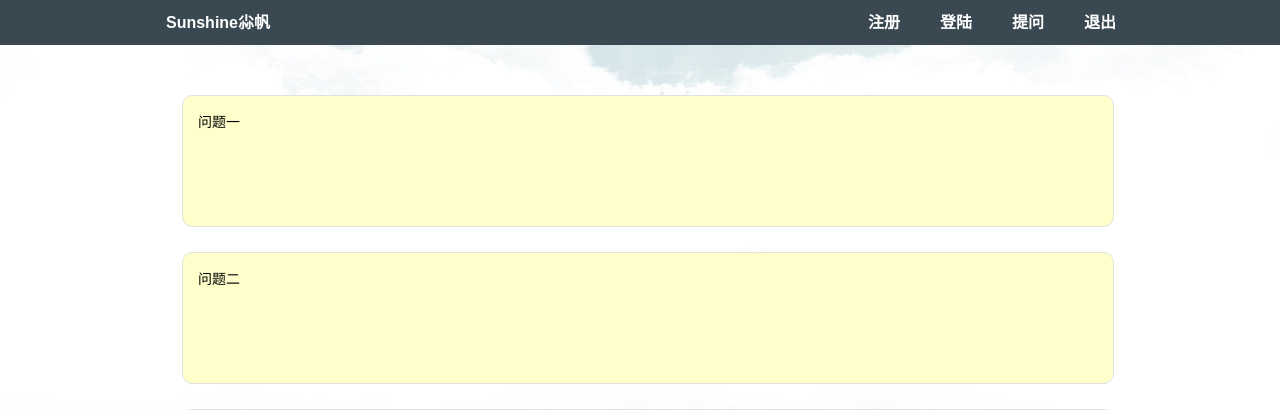
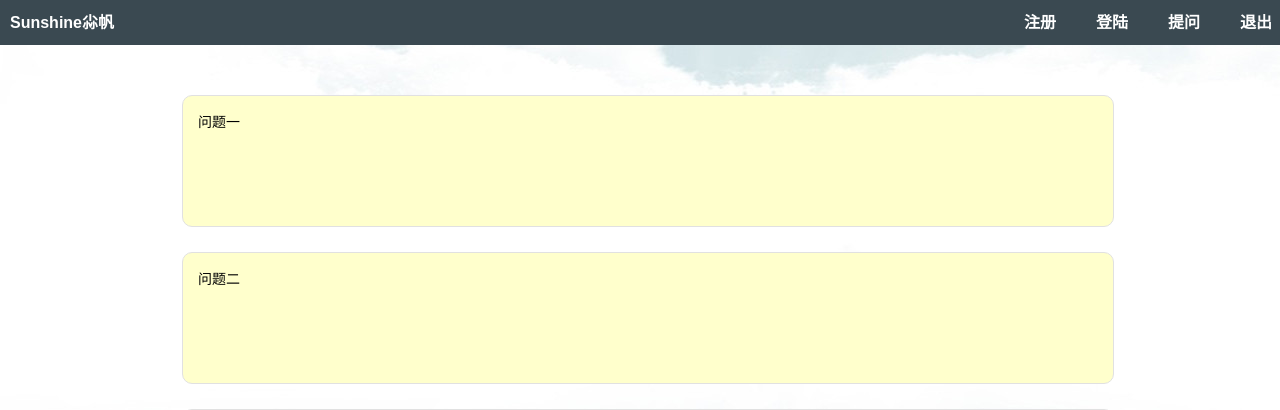
Before and after one commit to sunshinezxf/Website, a PHP site: page /index.php in a window 1280 px wide. Shown: the top 410 px of the page. Run offline with PHP 8.4, Linux system fonts and the light colour scheme.

Commit message:
acostum to different size of browser
Change-Id: If34b9d6dad3af8929c4d57fd8f3753b4e5a36c95

```diff
--- a/css/core.css
+++ b/css/core.css
@@ -38,7 +38,7 @@ ul {
 }
 
 .grid-layout {
-	width: 976px;
+	width: 100%;
 	margin: 0 auto;
 	position: relative;
 	background-color: transparent;
@@ -139,7 +139,7 @@ div .row {
 }
 
 .profile-bar a .title {
-	left: 0;
+	margin-left: 10px;
 	padding: 0;
 	position: left;
 }
```
Also changed, not shown: material/bg.jpg.
